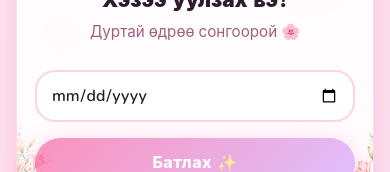
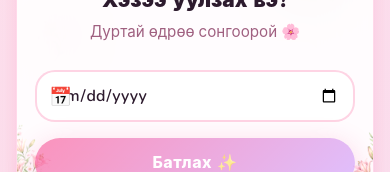
Before and after one commit to btbyar/jjulialyd, a React (Vite) app: page / in a window 390 px wide. Both pictures are taken after a click on the button "Тийм ❤️". Shown: the part 388-560 px from the top of the page. Built offline with nearby package versions, Linux system fonts and the light colour scheme.

Commit message:
Fix flex container bounds for mobile devices

```diff
--- a/src/App.css
+++ b/src/App.css
@@ -311,11 +311,27 @@
   text-align: left;
 }
 
+.date-input-wrapper {
+  position: relative;
+  width: 100%;
+  margin-bottom: 16px;
+}
+
+.date-input-emoji {
+  position: absolute;
+  left: 14px;
+  top: 50%;
+  transform: translateY(-50%);
+  font-size: 1.15rem;
+  pointer-events: none;
+  z-index: 1;
+}
+
 .date-input {
   box-sizing: border-box;
   width: 100%;
   max-width: 100%;
-  padding: 14px 18px;
+  padding: 14px 18px 14px 42px;
   border: 2px solid rgba(247, 43, 122, 0.2);
   border-radius: var(--radius-md);
   font-size: 1rem;
@@ -323,7 +339,7 @@
   font-weight: 600;
   color: var(--text-dark);
   background: white;
-  margin-bottom: 16px;
+  margin-bottom: 0;
   transition: border-color 0.2s;
   outline: none;
 }
--- a/src/App.jsx
+++ b/src/App.jsx
@@ -170,6 +170,8 @@
       <h2 className="picker-title">Хэзээ уулзах вэ?</h2>
       <p className="picker-subtitle">Дуртай өдрөө сонгоорой 🌸</p>
 
+      <div className="date-input-wrapper">
+        <span className="date-input-emoji">📅</span>
         <input
           id="date-picker"
           type="date"
@@ -178,6 +180,7 @@
           value={date}
           onChange={e => setDate(e.target.value)}
         />
+      </div>
       <button
         id="btn-confirm"
         className="btn-confirm"
```
Lines whose indentation alone changed are shown as unchanged.
